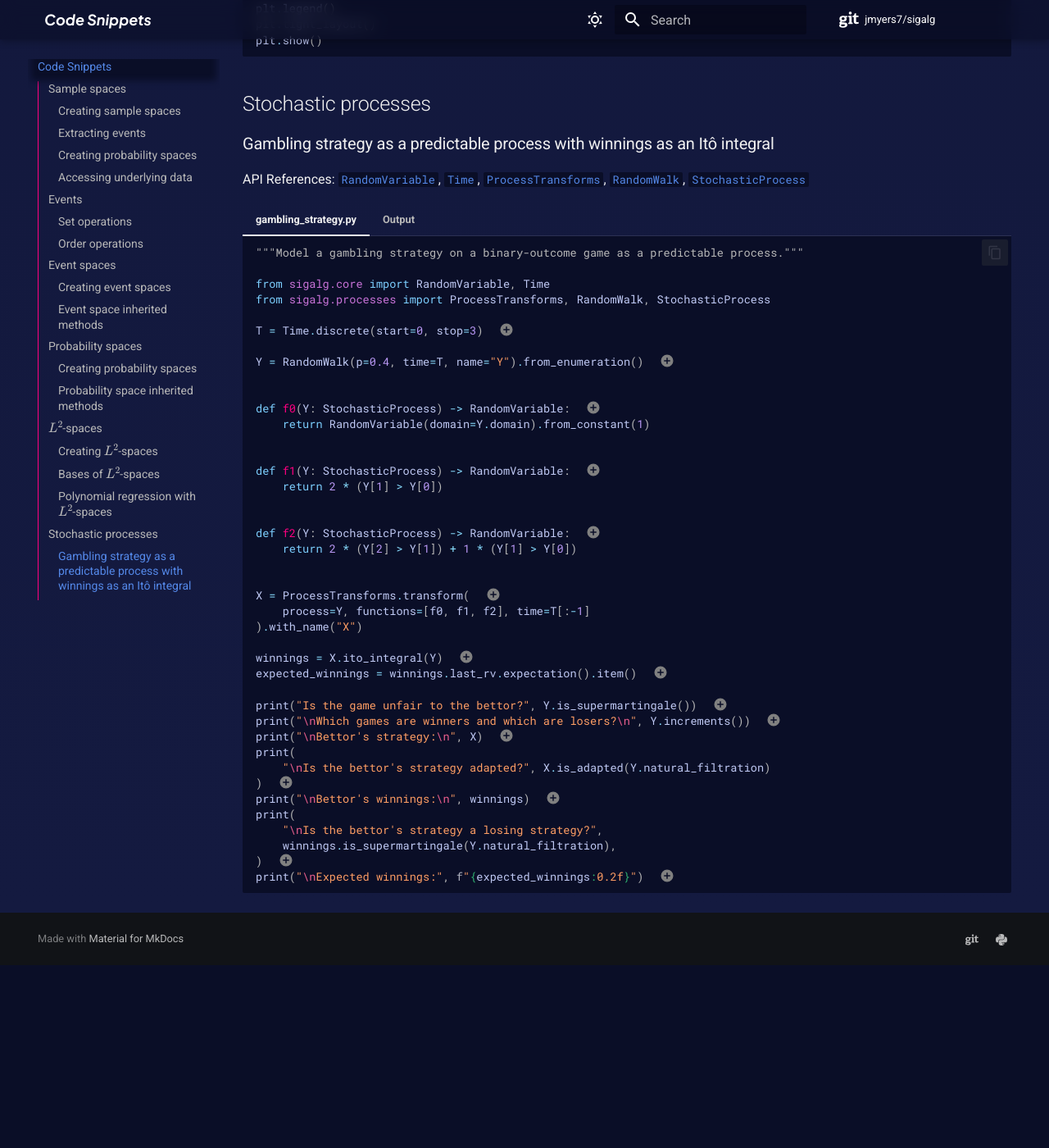
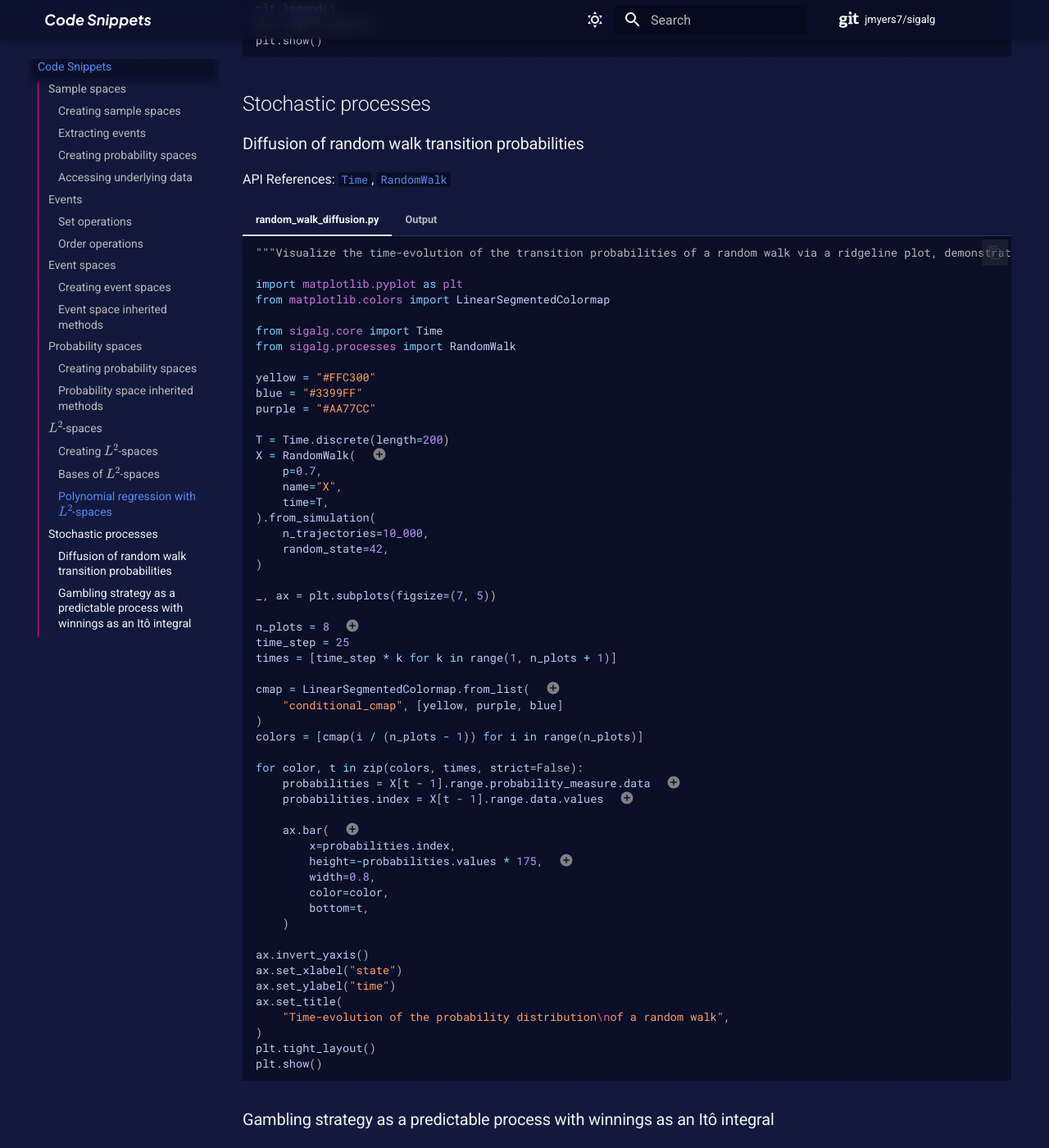
Before and after one commit to jmyers7/sigalg, an MkDocs documentation site: the page built from docs/docs/code_snippets/index.md, in a window 1280 px wide and 1400 px high, scrolled down 9777 px. Shown: the whole window at 82% size. Built offline with MkDocs 1.6.1 and Material for MkDocs 9.7.7, drawn with Linux system fonts in a browser that asks for light colours; comment, search, counter and statistics services are not loaded; before the commit the page ends 10954 px from its top, so only the background shows below that.

Commit message:
In `docs`: add `random_walk_diffusion.py` code snippet [skip ci]

````diff
--- a/docs/docs/code_snippets/index.md
+++ b/docs/docs/code_snippets/index.md
@@ -300,6 +300,26 @@
 
 ## Stochastic processes
 
+### Diffusion of random walk transition probabilities
+
+API References: [`Time`](../api/core.md#sigalg.core.Time){target="_blank"}, [`RandomWalk`](../api/processes.md#sigalg.processes.RandomWalk){target="_blank"}
+
+=== "random_walk_diffusion.py"
+    ```python
+    --8<-- "random_walk_diffusion.py"
+    ```
+
+    1. Simulate $10{,}000$ trajectories of length $200$ of a random walk $X$ with initial state $X_0=0$ and probability of an up-move $p=0.7$.
+    2. Generate a list of times $t=25, 50, \ldots, 200$ at which to plot the empirical probability distribution of $X_t$.
+    3. Define custom colors.
+    4. The random variable $X_t$ is simulated with draws $\{x_1,x_2,\ldots,x_{10{,}000}\}$, where $x_i$ is the value of the $i$-th trajectory at time $t$. The probability distribution is uniform over these draws, $P(\{x_i\}) = 1/10{,}000$ for $i=1,2,\ldots,10{,}000$. The empirical probability distribution of $X_t$ is computed by grouping the draws together and adding their uniform probabilities. So, if $x$ is a value in the range of $X_t$ and $n_x$ is the number of draws equal to $x$, then the empirical probability of $X_t=x$ is $P(X_t=x) = n_x/10{,}000$. This empirical probability distribution is first computed by accessing the `range` attribute, which groups the draws together, then accessing the `data` attribute of the `probability_measure`, which returns a `pd.Series` object containing the empirical probabilities of the unique values in the range of $X_t$.
+    5. The `data` attribute of the `range` returns a `pd.Series` containing the unique values in the range of $X_t$.
+    6. Plot an empirical probability distribution on a line of the ridgeline plot.
+    7. Scale the empirical probabilities by a factor of $175$ to make the ridgeline plot easier to read.
+
+=== "Output"
+    ![Random Walk Diffusion](./scripts/random_walk_diffusion.png){width=50%}
+
 ### Gambling strategy as a predictable process with winnings as an Itô integral
 
 API References: [`RandomVariable`](../api/core.md#sigalg.core.RandomVariable){target="_blank"}, [`Time`](../api/core.md#sigalg.core.Time){target="_blank"}, [`ProcessTransforms`](../api/processes.md#sigalg.processes.ProcessTransforms){target="_blank"}, [`RandomWalk`](../api/processes.md#sigalg.processes.RandomWalk){target="_blank"}, [`StochasticProcess`](../api/processes.md#sigalg.processes.StochasticProcess){target="_blank"}
--- /dev/null
+++ b/docs/docs/code_snippets/scripts/random_walk_diffusion.py
@@ -0,0 +1,53 @@
+"""Visualize the time-evolution of the transition probabilities of a random walk via a ridgeline plot, demonstrating a diffusion with positive drift."""
+
+import matplotlib.pyplot as plt
+from matplotlib.colors import LinearSegmentedColormap
+
+from sigalg.core import Time
+from sigalg.processes import RandomWalk
+
+yellow = "#FFC300"
+blue = "#3399FF"
+purple = "#AA77CC"
+
+T = Time.discrete(length=200)
+X = RandomWalk(  # (1)!
+    p=0.7,
+    name="X",
+    time=T,
+).from_simulation(
+    n_trajectories=10_000,
+    random_state=42,
+)
+
+_, ax = plt.subplots(figsize=(7, 5))
+
+n_plots = 8  # (2)!
+time_step = 25
+times = [time_step * k for k in range(1, n_plots + 1)]
+
+cmap = LinearSegmentedColormap.from_list(  # (3)!
+    "conditional_cmap", [yellow, purple, blue]
+)
+colors = [cmap(i / (n_plots - 1)) for i in range(n_plots)]
+
+for color, t in zip(colors, times, strict=False):
+    probabilities = X[t - 1].range.probability_measure.data  # (4)!
+    probabilities.index = X[t - 1].range.data.values  # (5)!
+
+    ax.bar(  # (6)!
+        x=probabilities.index,
+        height=-probabilities.values * 175,  # (7)!
+        width=0.8,
+        color=color,
+        bottom=t,
+    )
+
+ax.invert_yaxis()
+ax.set_xlabel("state")
+ax.set_ylabel("time")
+ax.set_title(
+    "Time-evolution of the probability distribution\nof a random walk",
+)
+plt.tight_layout()
+plt.show()
````
Also changed, not shown: docs/docs/code_snippets/scripts/random_walk_diffusion.png (added).
